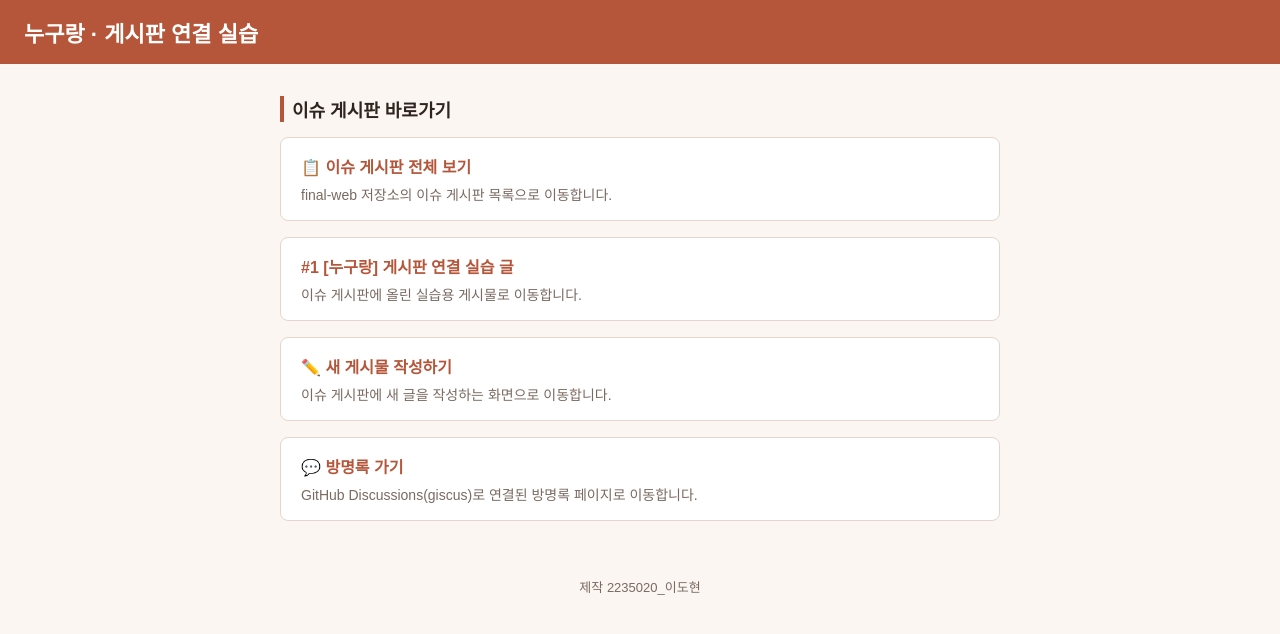
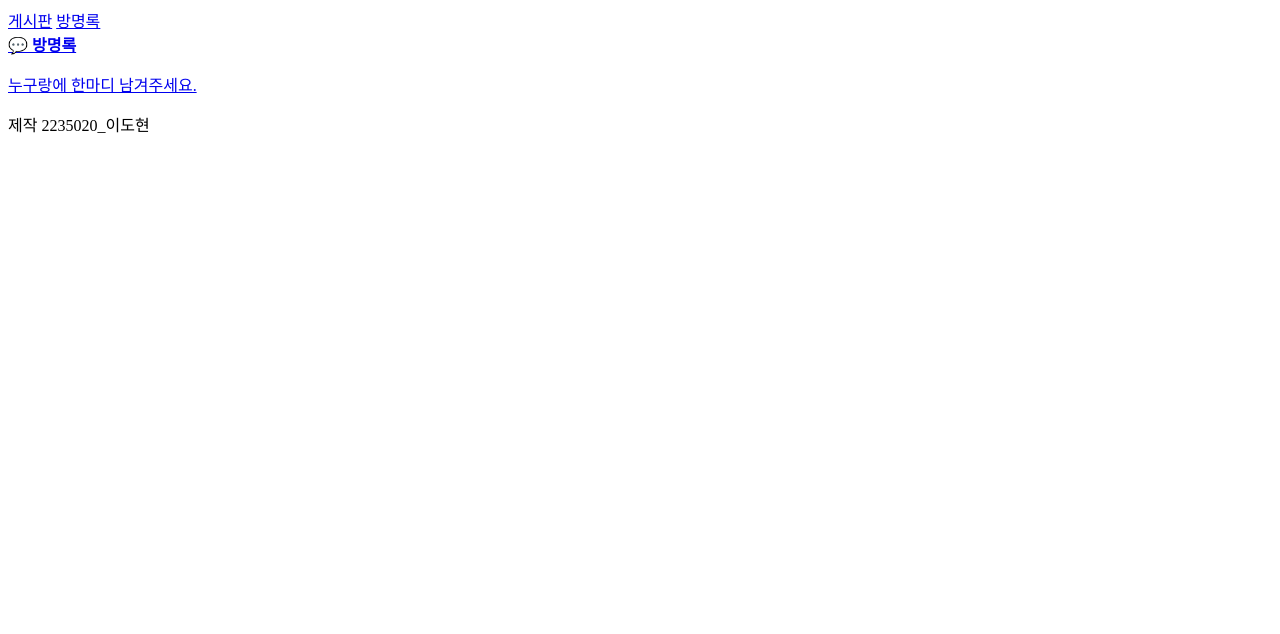
Before and after one commit to dohyeon2235020/final-web, a plain HTML site: page index.html in a window 1280 px wide. Drawn offline with Linux system fonts and the light colour scheme.

Commit message:
Refactor index.html to improve structure and navigation
Removed inline styles and added navigation links for board and guestbook.

```diff
--- a/index.html
+++ b/index.html
@@ -4,51 +4,15 @@
   <meta charset="UTF-8">
   <meta name="viewport" content="width=device-width, initial-scale=1.0">
   <title>누구랑 | 게시판 연결 실습</title>
-  <style>
-    body { margin: 0; font-family: "Noto Sans KR", sans-serif; background: #FBF6F1; color: #2E2420; }
-    header { background: #B5563A; color: #fff; padding: 16px 24px; }
-    header h1 { margin: 0; font-size: 22px; }
-    main { max-width: 720px; margin: 32px auto; padding: 0 16px; }
-    h2 { border-left: 4px solid #B5563A; padding-left: 8px; font-size: 18px; }
-    .card { background: #fff; border: 1px solid #E3D6CC; border-radius: 8px; padding: 16px 20px; margin-bottom: 16px; }
-    .card a { color: #B5563A; font-weight: bold; text-decoration: none; }
-    .card a:hover { text-decoration: underline; }
-    .desc { color: #7A6A61; font-size: 14px; margin: 6px 0 0; }
-    footer { text-align: center; color: #7A6A61; font-size: 13px; padding: 24px; }
-  </style>
-</head>
-<body>
-  <header>
-    <h1>누구랑 · 게시판 연결 실습</h1>
-  </header>
+<nav>
+  <a href="board.html">게시판</a>
+  <a href="guestbook.html">방명록</a>
+</nav>
 
-  <main>
-    <h2>이슈 게시판 바로가기</h2>
-
-    <!-- 1. 이슈 게시판 목록으로 연결 -->
-    <div class="card">
-      <a href="https://github.com/dohyeon2235020/final-web/issues" target="_blank">📋 이슈 게시판 전체 보기</a>
-      <p class="desc">final-web 저장소의 이슈 게시판 목록으로 이동합니다.</p>
-    </div>
-
-    <!-- 2. 게시물(이슈 #1)로 연결 -->
-    <div class="card">
-      <a href="https://github.com/dohyeon2235020/final-web/issues/1" target="_blank">#1 [누구랑] 게시판 연결 실습 글</a>
-      <p class="desc">이슈 게시판에 올린 실습용 게시물로 이동합니다.</p>
-    </div>
-
-    <!-- 3. 새 게시물 작성 화면으로 연결 -->
-    <div class="card">
-      <a href="https://github.com/dohyeon2235020/final-web/issues/new" target="_blank">✏️ 새 게시물 작성하기</a>
-      <p class="desc">이슈 게시판에 새 글을 작성하는 화면으로 이동합니다.</p>
-    </div>
-
-    <!-- 4. 방명록(giscus) 페이지로 연결 -->
-    <div class="card">
-      <a href="guestbook.html">💬 방명록 가기</a>
-      <p class="desc">GitHub Discussions(giscus)로 연결된 방명록 페이지로 이동합니다.</p>
-    </div>
-  </main>
+<a class="card" href="guestbook.html">
+  <strong>💬 방명록</strong>
+  <p>누구랑에 한마디 남겨주세요.</p>
+</a>
 
   <footer>제작 2235020_이도현</footer>
 </body>
```
